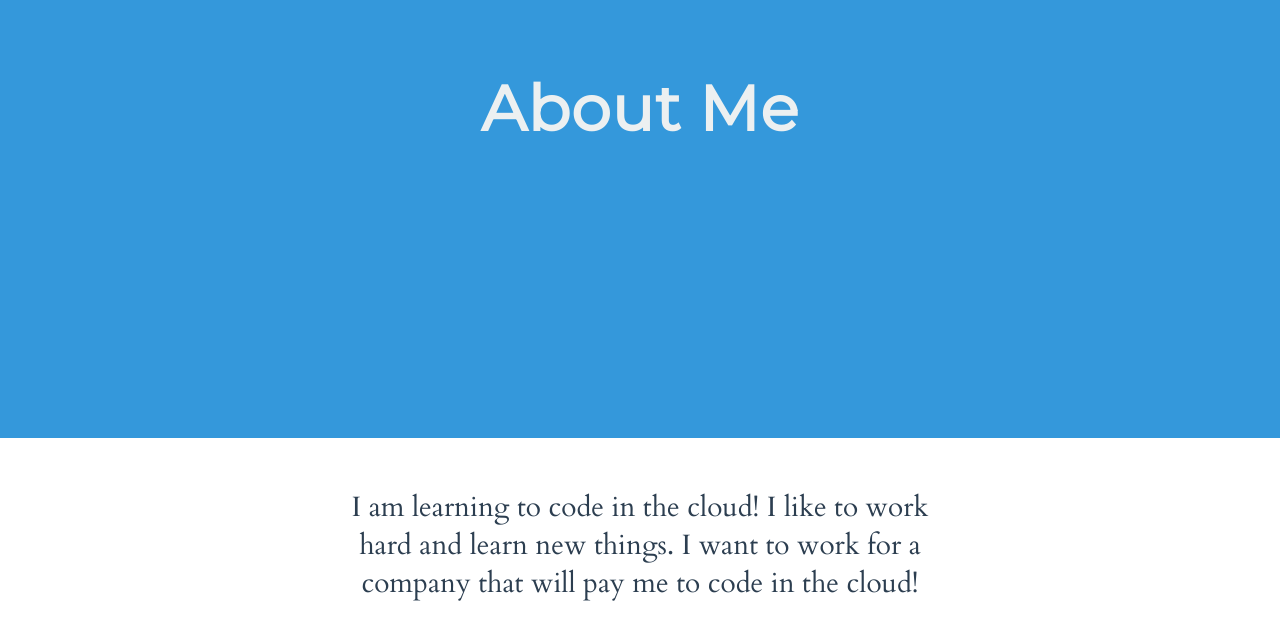
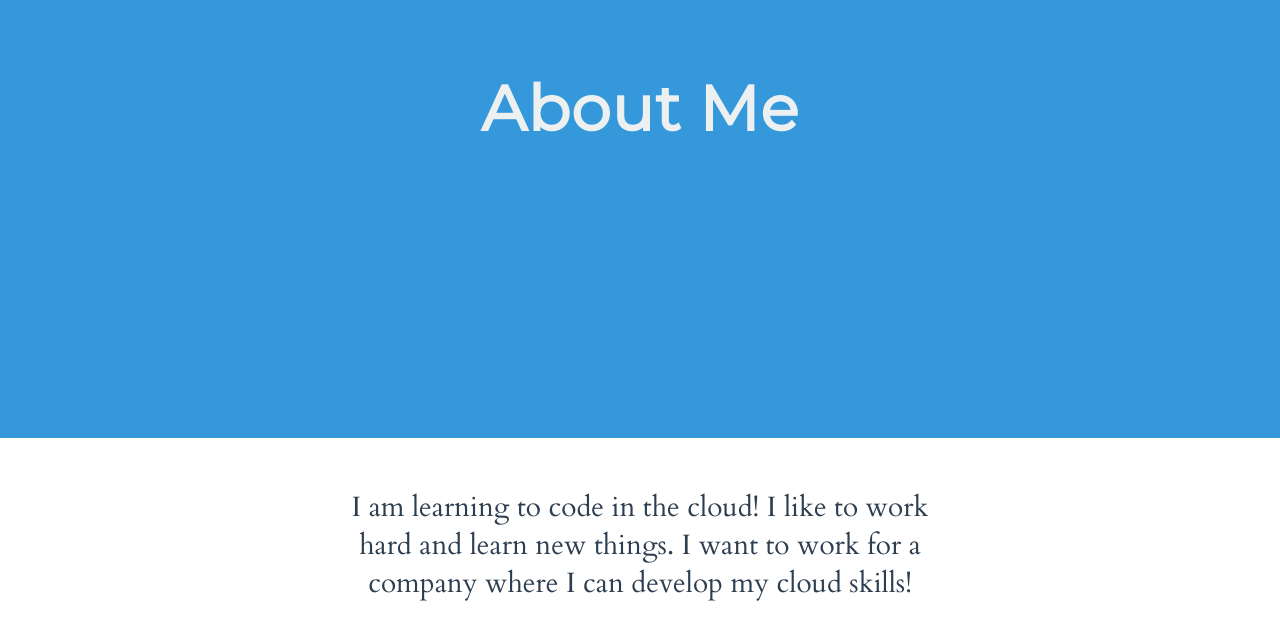
Before and after one commit to cedricdana1/my-portfolio, a plain HTML site: page index.html in a window 1280 px wide. Shown: the part 1670-2310 px from the top of the page. Drawn offline with Linux system fonts and the light colour scheme.

Commit message:
Edit descriptions

```diff
--- a/index.html
+++ b/index.html
@@ -115,7 +115,7 @@
     <section class="section section--alignCentered section--description">
       <p class="color--darkgrey section__description">
         I am learning to code in the cloud! I like to work hard and learn new things.
-        I want to work for a company that will pay me to code in the cloud!
+        I want to work for a company where I can develop my cloud skills!
       </p>
 
     <div class="background--skyBlue modal--closed">
```
